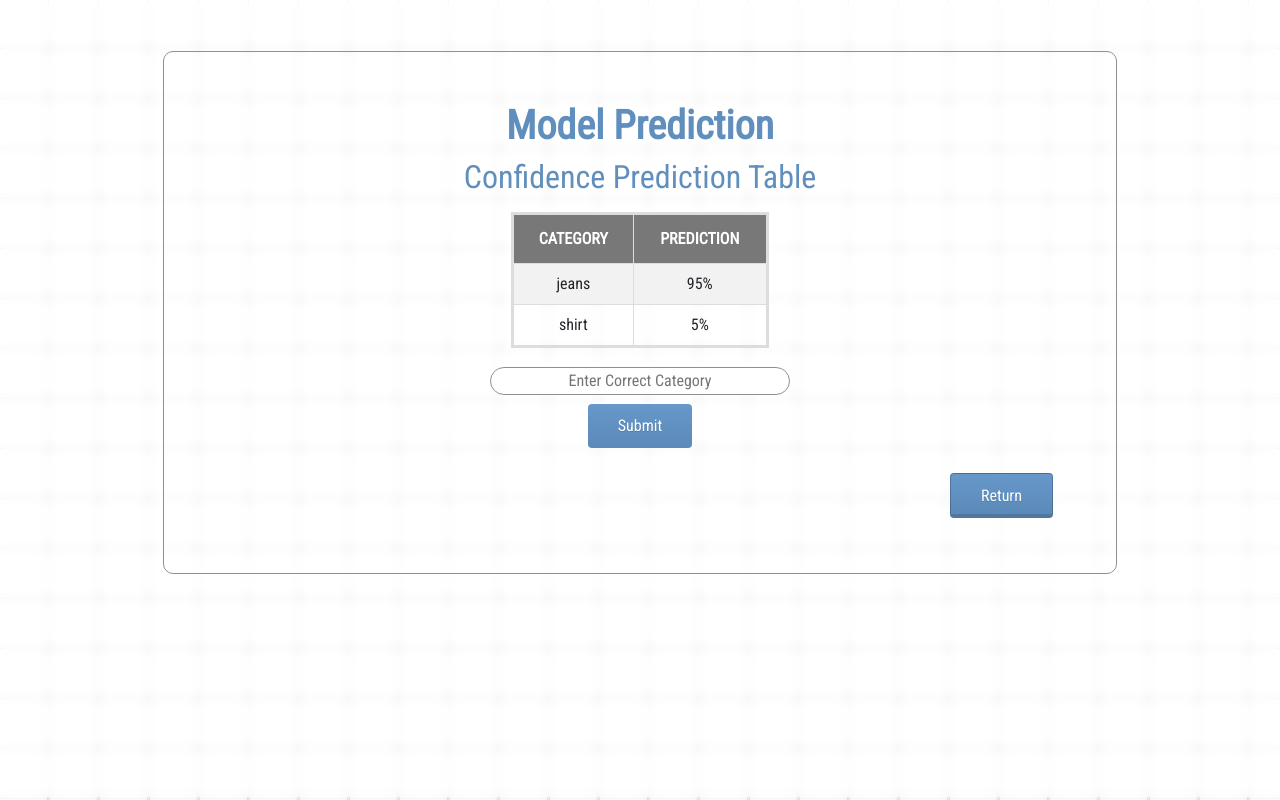
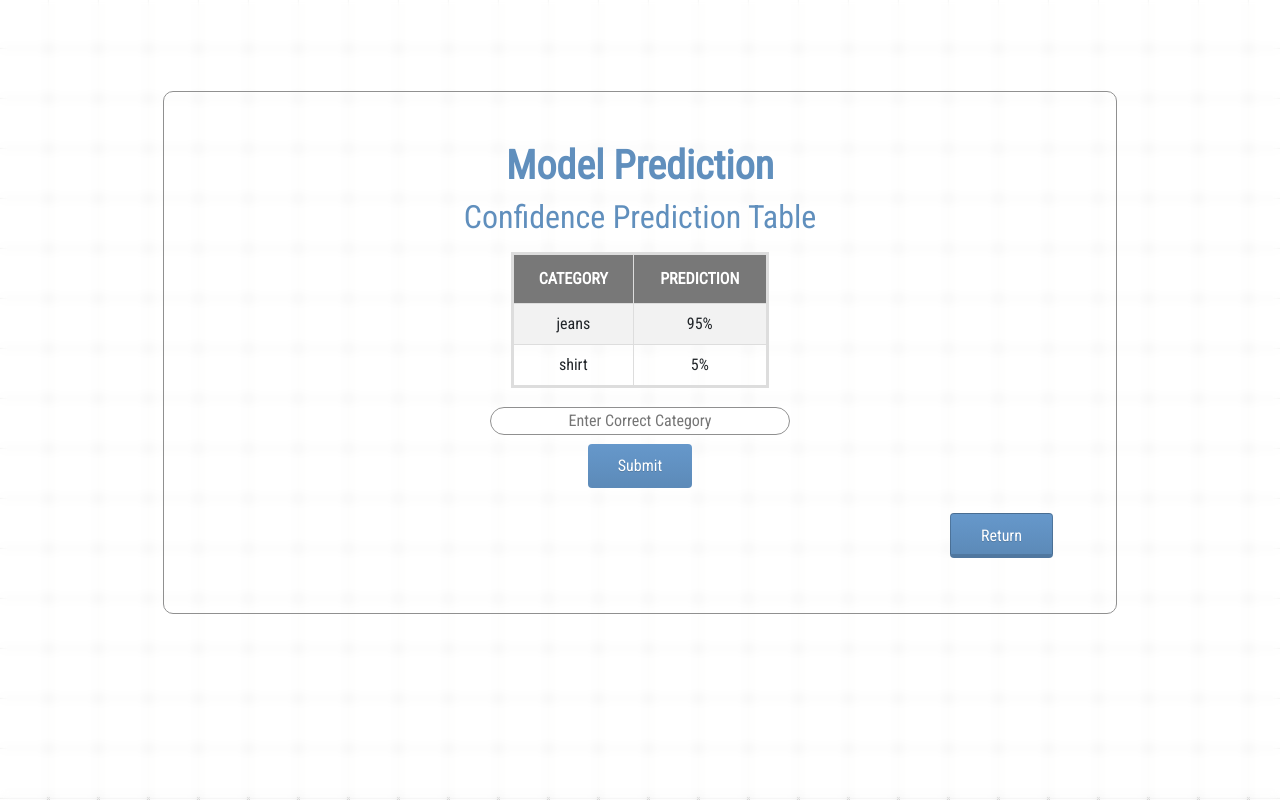
Before and after one commit to AgencyPMG/GLP-Group-1-21, a React (Create React App) app in the folder client-side/: page /predict in a window 1280 px wide. Built offline with nearby package versions, Linux system fonts and the light colour scheme.

Commit message:
slight changes, style adjustments

```diff
--- a/client-side/src/App.scss
+++ b/client-side/src/App.scss
@@ -31,7 +31,7 @@ input {
 }
 
 #second-page {
-    min-height: 80vh;
+    min-height: 90vh;
 }
 
 
@@ -70,6 +70,7 @@ body {
     text-align: center;
     font-weight: bold;
     color: #618ebd;
+    margin-top: 10px;
 }
 
 
--- a/client-side/src/pages/DataForm.jsx
+++ b/client-side/src/pages/DataForm.jsx
@@ -73,7 +73,7 @@ export default class DataForm extends Component {
         return (
             <div className={'page-container'}>
                 <div className={"form-container"}>
-                        <img src={Logo} className={"logo-photo"} alt={"PMG Logo"}/>
+                    <img src={Logo} className={"logo-photo"} alt={"PMG Logo"}/>
                         <h1 className="heading">Find Product Category</h1>
                     <div className={"container"}>
                             <form onSubmit={this.handleSubmit}>
```
